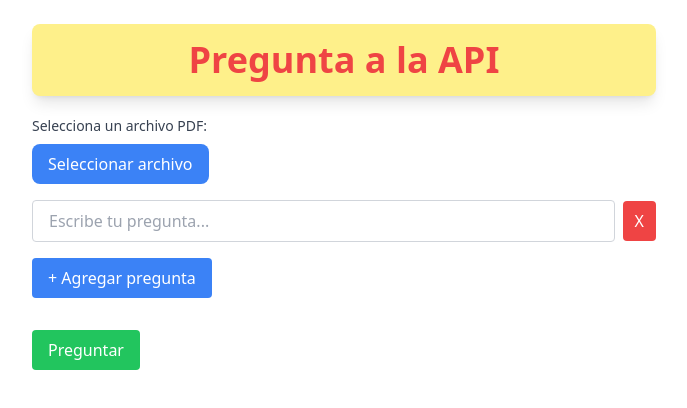
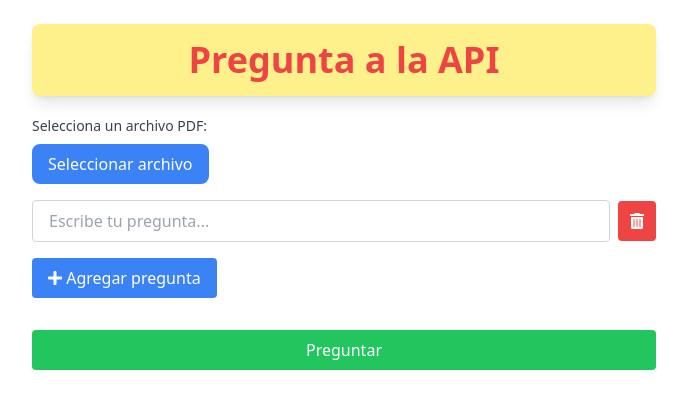
Before and after one commit to Fhernd/proy09_cuestionario_pdf_llm, a Vue app in the folder frontend/: page / in a window 1280 px wide. Shown: the top 408 px of the page, without its empty margins (296-983 px from the left). Built offline with nearby package versions, Linux system fonts and the light colour scheme.

Commit message:
Cambio apariencia botones de interacción

```diff
--- a/frontend/src/App.vue
+++ b/frontend/src/App.vue
@@ -5,7 +5,7 @@
     <ListaPreguntas v-model="questions" />
     <button
       @click="submitQuestions"
-      class="bg-green-500 text-white px-4 py-2 rounded hover:bg-green-600 mt-4"
+      class="bg-green-500 text-white px-4 py-2 rounded hover:bg-green-600 mt-4 w-full"
     >
       Preguntar
     </button>
--- a/frontend/src/components/ListaPreguntas.vue
+++ b/frontend/src/components/ListaPreguntas.vue
@@ -10,7 +10,7 @@
         @click="addQuestion"
         class="bg-blue-500 text-white px-4 py-2 rounded hover:bg-blue-600 mb-4"
       >
-        + Agregar pregunta
+      <i class="fas fa-plus"></i> Agregar pregunta
       </button>
     </div>
   </template>
--- a/frontend/src/components/PreguntaInput.vue
+++ b/frontend/src/components/PreguntaInput.vue
@@ -11,7 +11,7 @@
         @click="$emit('remove')"
         class="bg-red-500 text-white px-3 py-2 rounded hover:bg-red-600"
       >
-        X
+      <i class="fas fa-trash-alt"></i>
       </button>
     </div>
   </template>
```
